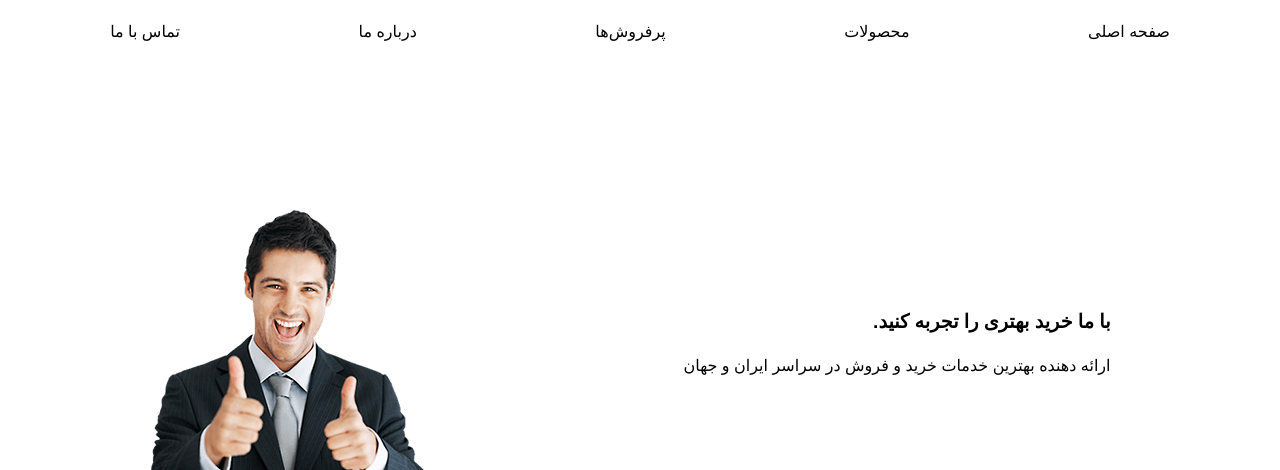
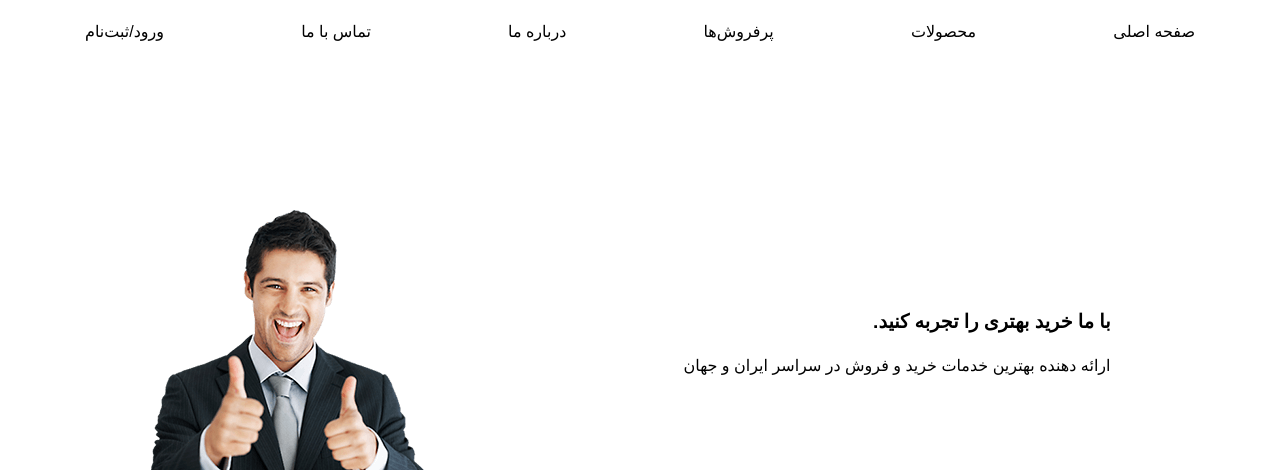
Before and after one commit to Mehrbod-MK/MMK_OSD_ShoppingWebApp, a Django app: page / in a window 1280 px wide. Shown: the top 470 px of the page. Run offline with Django 5.2, Linux system fonts and the light colour scheme; some web fonts are replaced.

Commit message:
Added login/register link on top

```diff
--- a/mmk_osd_shoppingwebsite/shop/templates/shop/defaultBase.html
+++ b/mmk_osd_shoppingwebsite/shop/templates/shop/defaultBase.html
@@ -24,6 +24,7 @@
             <a href="#" class="a-mainmenu-items">پرفروش‌ها</a>
             <a href="#" class="a-mainmenu-items">درباره ما</a>
             <a href="#" class="a-mainmenu-items">تماس با ما</a>
+            <a href="#" class="a-mainmenu-items">ورود/ثبت‌نام</a>
         </div>
     </nav>
 
--- a/mmk_osd_shoppingwebsite/static/css/defaultStyles.css
+++ b/mmk_osd_shoppingwebsite/static/css/defaultStyles.css
@@ -57,7 +57,7 @@ a
     justify-content: space-between;
     align-items: center;
 
-    margin: 0 7%;
+    margin: 0 5%;
 }
 
 .shop-div-mainbar .a-mainmenu-items
@@ -104,6 +104,8 @@ a
 .shop-index-header-div .shop-index-img-mart:hover
 {
     transform: scale(1.1);
+
+    opacity: 70%;
 }
 
 .shop-index-header-div .shop-index-img-mart
```
